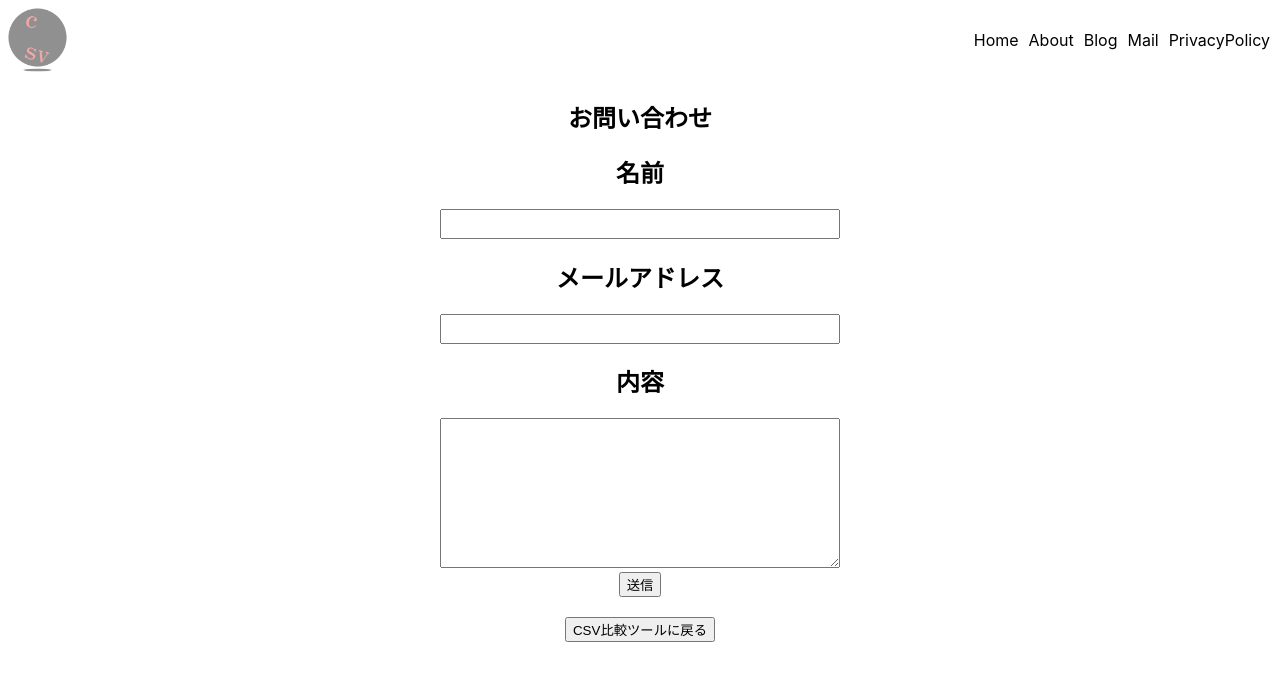
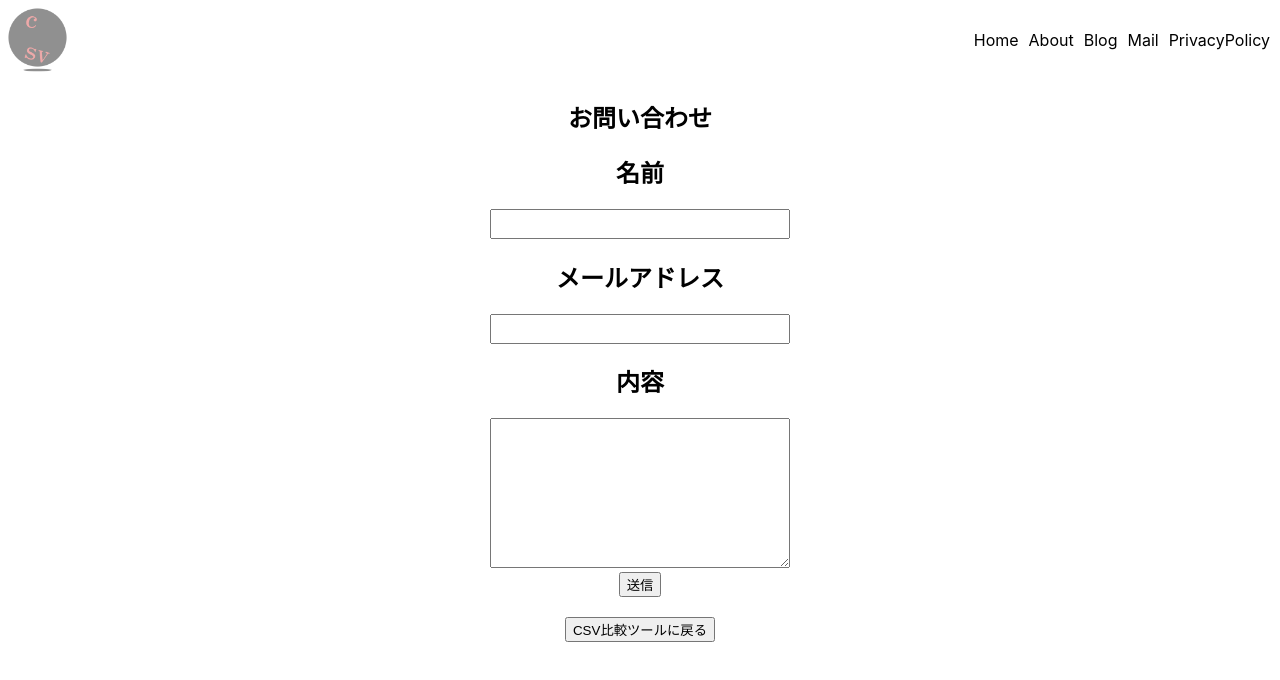
Before and after one commit to mitsu0428/csv-hikakun-prod, a Next.js app: page /mail in a window 1280 px wide. Shown: the top 680 px of the page. Built offline with nearby package versions, Linux system fonts and the light colour scheme.

Commit message:
fix: お問い合わせのCSSが大きすぎる”

```diff
--- a/src/styles/Home.module.css
+++ b/src/styles/Home.module.css
@@ -156,11 +156,11 @@
 }
 
 .contactChild > input {
-  width: 400px;
+  width: 300px;
   height: 30px;
 }
 .contactChild > textarea {
-  width: 400px;
+  width: 300px;
   height: 150px;
 }
 .privacyPolicyParent {
```
